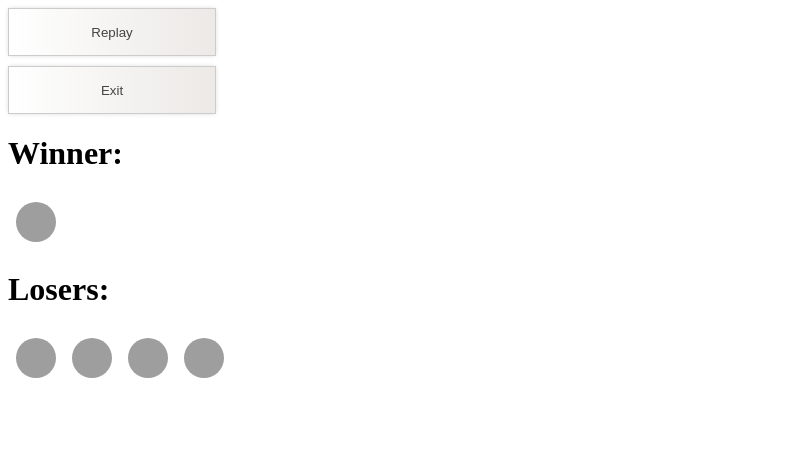
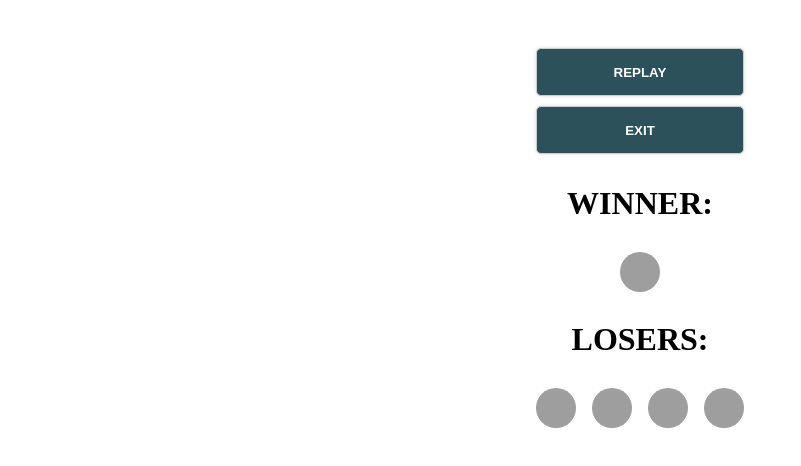
Before and after one commit to GeoDojo/CodeDojo, a React app: page /dashboard in a window 1280 px wide. Shown: the whole page, without its empty margins (0-801 px from the left). Built offline with nearby package versions, Linux system fonts and the light colour scheme; grey boxes are pictures that could not be loaded.

Commit message:
Dashbordstyled

```diff
--- a/client/containers/DashBoardContainer.js
+++ b/client/containers/DashBoardContainer.js
@@ -19,7 +19,7 @@ const DashBoardContainer = () => {
       <Link to="/game">
         <ReplayButton
           genericClick={() => {}}
-          siteName={"Replay"}
+          siteName={"REPLAY"}
           id="ReplayBtnWaitingRoom"
         />
       </Link>
@@ -27,16 +27,16 @@ const DashBoardContainer = () => {
       <Link to="/">
         <ExitGameButton
           genericClick={() => {}}
-          siteName={"Exit"}
+          siteName={"EXIT"}
           id="ExitBtnWaitingRoom"
         />
       </Link>
       <div className="WinnerContainer">
-        <h1>Winner:</h1>
+        <h1>WINNER:</h1>
         <ImageAvatars />
       </div>
       <div className="AllPlayersContainer">
-        <h1>Losers:</h1>
+        <h1>LOSERS:</h1>
         <AllPlayersAvatar />
       </div>
     </div>
--- a/client/styles/index.scss
+++ b/client/styles/index.scss
@@ -83,8 +83,19 @@ body {
   border-radius: 5px;
 }
 
-#StartBtnWaitingRoom {
 
+#ReplayBtnWaitingRoom {
+  background: #2c515a;
+  color: white;
+  font-weight: bold;
+  border-radius: 5px;
+}
+
+#ExitBtnWaitingRoom {
+  background: #2c515a;
+  color: white;
+  font-weight: bold;
+  border-radius: 5px;
 }
 
 
@@ -162,5 +173,23 @@ body {
 }
 
 .dashboard{
-  //color: white;
+  margin-top: 3rem;
+  display: flex;
+  flex-direction: column;
+  justify-content: center;
+  align-items: center;
 }
+
+.AllPlayersContainer{
+  display: flex;
+  flex-direction: column;
+  justify-content: center;
+  align-items: center;
+}
+
+.WinnerContainer{
+  display: flex;
+  flex-direction: column;
+  justify-content: center;
+  align-items: center;
+}
```
